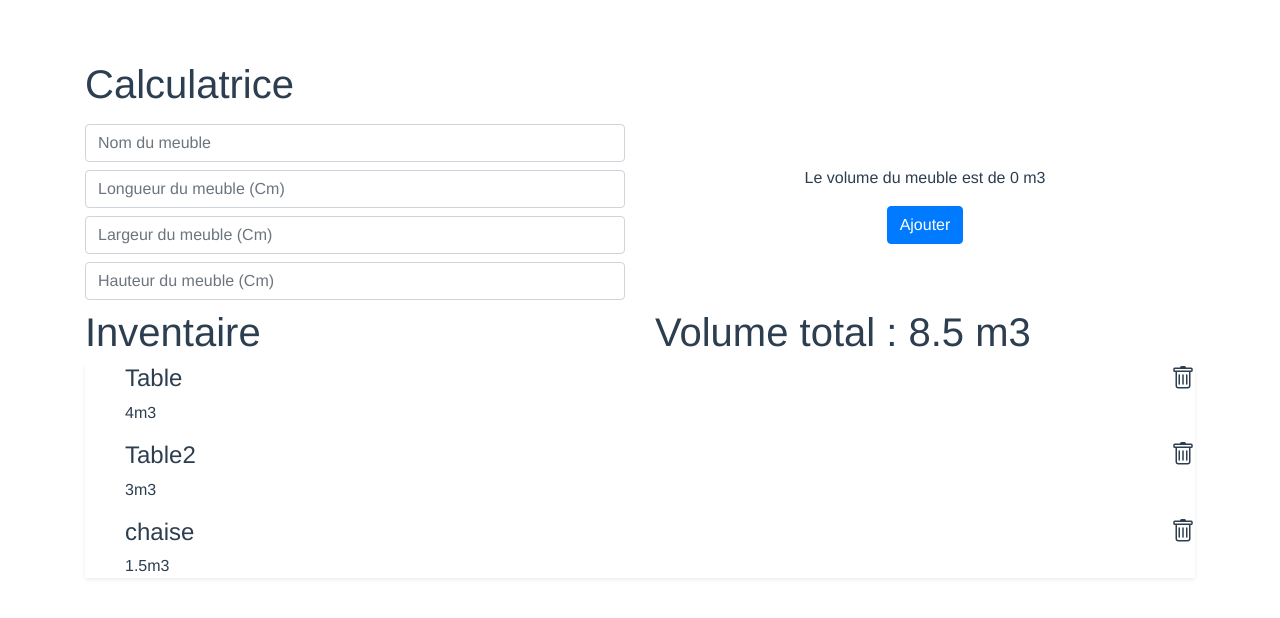
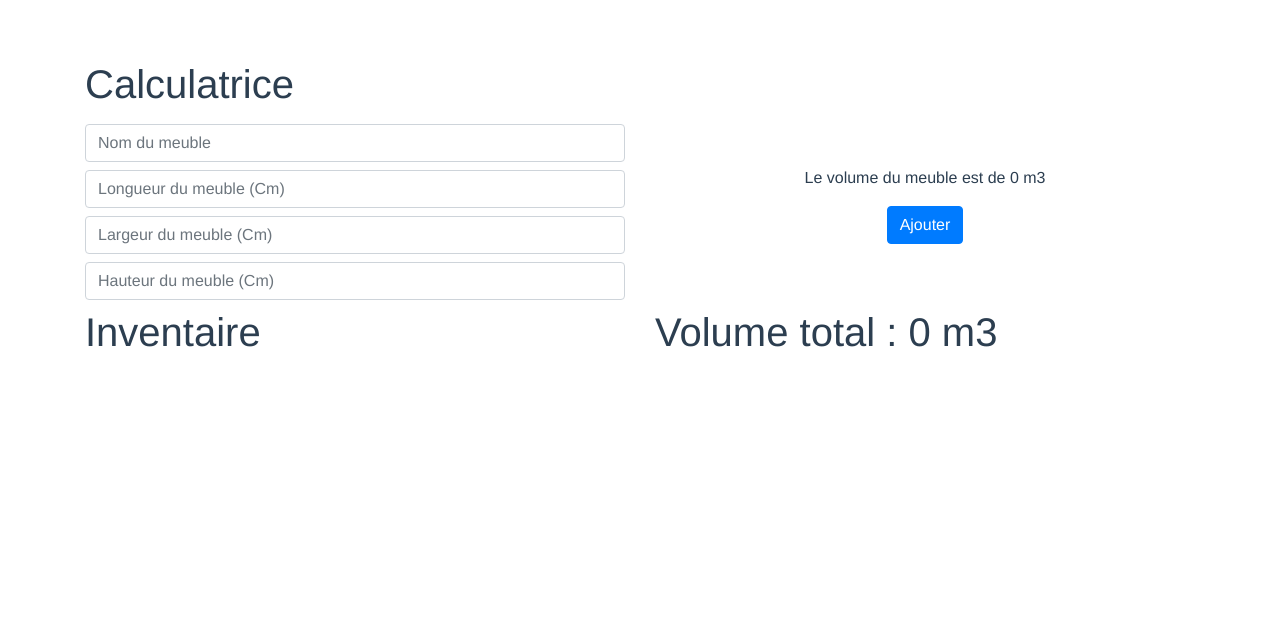
Before and after one commit to Vaillant-g/nextories_test_vuejs, a Vue app in the folder inventaire/: page / in a window 1280 px wide. Shown: the top 618 px of the page. Built offline with nearby package versions, Linux system fonts and the light colour scheme.

Commit message:
retirage de console logs & données de test dans les props app.vue

```diff
--- a/inventaire/src/App.vue
+++ b/inventaire/src/App.vue
@@ -22,29 +22,30 @@ export default {
   },
   data: function() {
     return {
-      liste: [
-        {
-          hauteur: "100",
-          id: "Table4",
-          largeur: "200",
-          longueur: "200",
-          nom: "Table"
-        },
-        {
-          hauteur: "100",
-          id: "Table23",
-          largeur: "100",
-          longueur: "300",
-          nom: "Table2"
-        },
-        {
-          hauteur: "100",
-          id: "chaise1.5",
-          largeur: "100",
-          longueur: "150",
-          nom: "chaise"
-        }
-      ]
+      // liste: [
+      //   {
+      //     hauteur: "100",
+      //     id: "Table4",
+      //     largeur: "200",
+      //     longueur: "200",
+      //     nom: "Table"
+      //   },
+      //   {
+      //     hauteur: "100",
+      //     id: "Table23",
+      //     largeur: "100",
+      //     longueur: "300",
+      //     nom: "Table2"
+      //   },
+      //   {
+      //     hauteur: "100",
+      //     id: "chaise1.5",
+      //     largeur: "100",
+      //     longueur: "150",
+      //     nom: "chaise"
+      //   }
+      // ]
+      liste: []
     };
   }
 };
--- a/inventaire/src/components/Calculatrice.vue
+++ b/inventaire/src/components/Calculatrice.vue
@@ -123,7 +123,7 @@ export default {
       } else {
         alert("Veuillez remplir toutes les informations du meuble.");
       }
-      console.log(this.liste);
+      //console.log(this.liste);
     }
   }
 };
```
